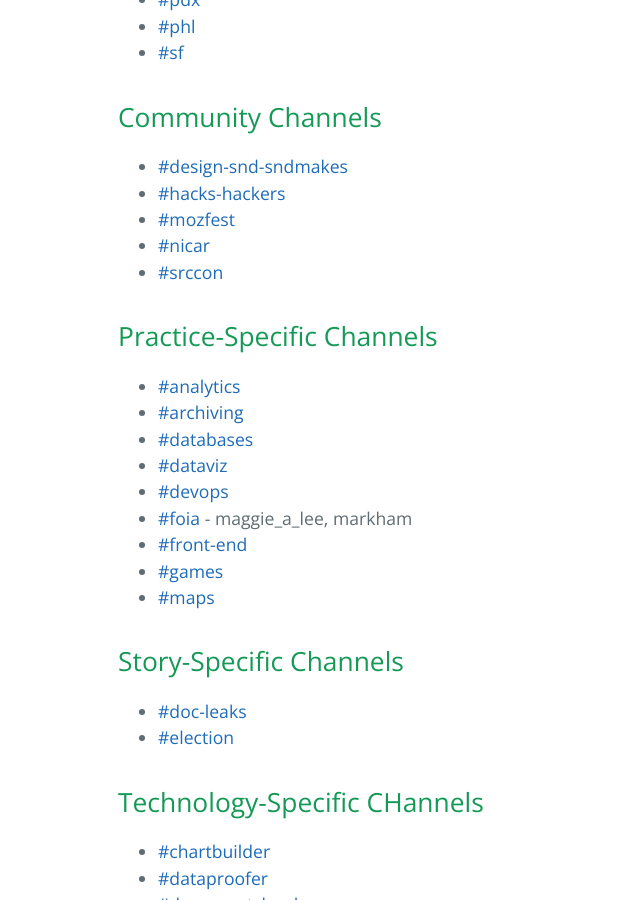
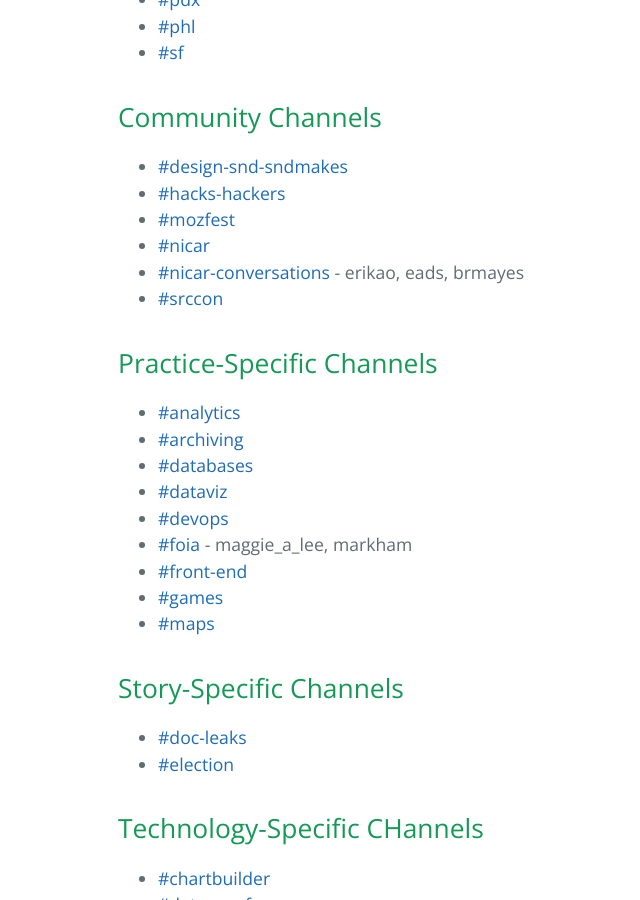
Before and after one commit to newsnerdery/newsnerdery, a Jekyll site: the page built from index.md, in a window 1280 px wide and 900 px high, scrolled down 1140 px. Shown: the whole window, without its empty margins (106-746 px from the left). Built offline with Jekyll 4.4.1, drawn with Linux system fonts in a browser that asks for light colours; our own code applies the rules of GitHub Pages for plain Markdown files.

Commit message:
add #nicar-conversations channel

```diff
--- a/index.md
+++ b/index.md
@@ -30,6 +30,7 @@ We have more than 40 Slack channels. We try to keep the list of channels pruned
 * [#hacks-hackers](https://newsnerdery.slack.com/messages/hacks-hackers/)
 * [#mozfest](https://newsnerdery.slack.com/messages/mozfest/)
 * [#nicar](https://newsnerdery.slack.com/messages/nicar/)
+* [#nicar-conversations](https://newsnerdery.slack.com/messages/nicar-conversations/) - erikao, eads, brmayes
 * [#srccon](https://newsnerdery.slack.com/messages/srccon/)
 
 ## Practice-Specific Channels
```
